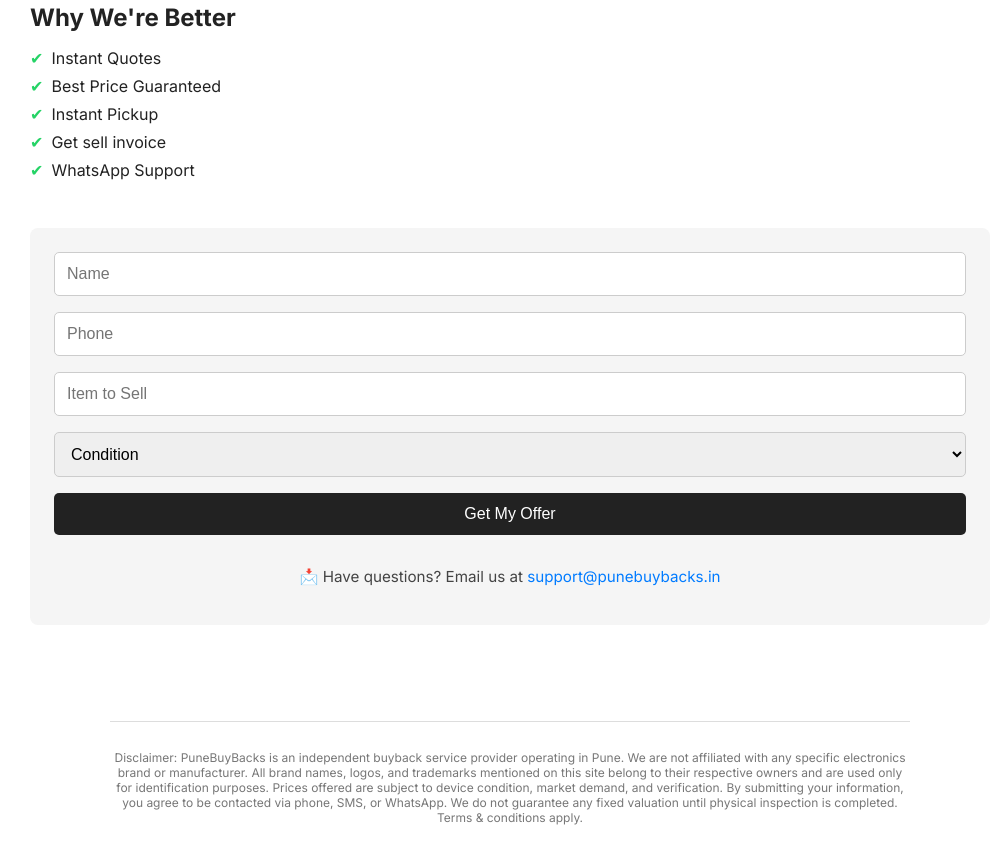
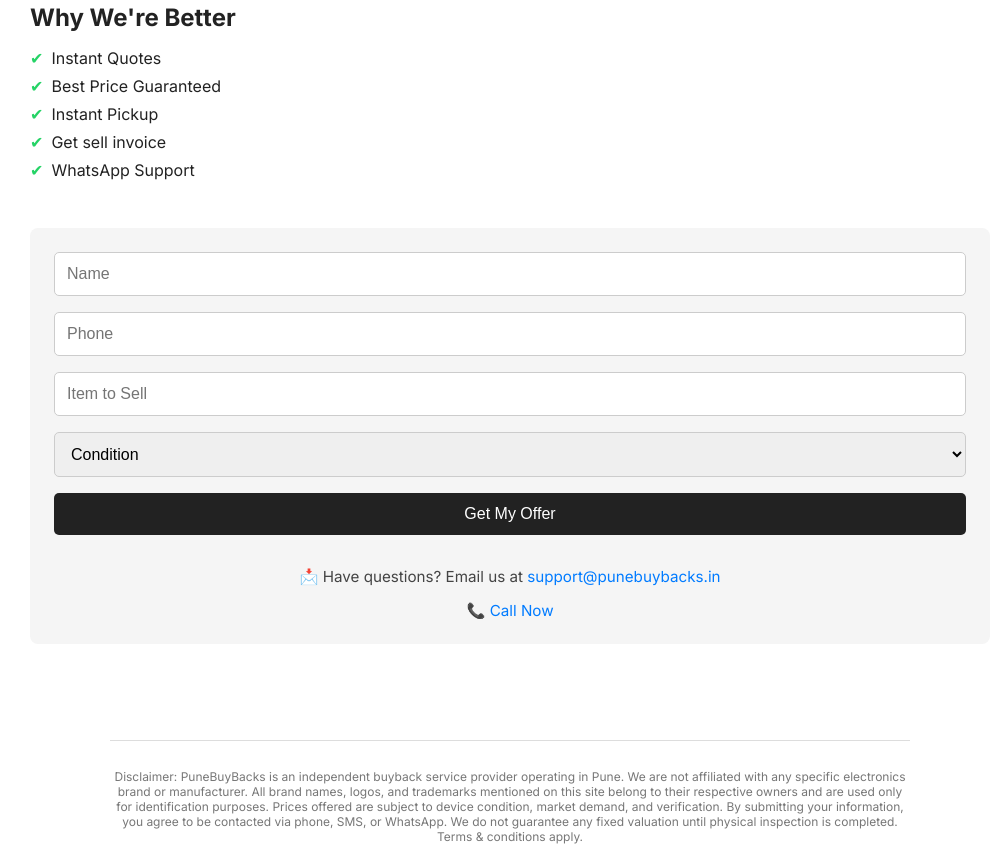
Before and after one commit to Shubhamtapkir29/buyback-landingpage, a plain HTML site: page index.html in a window 1280 px wide. Shown: the part 509-1365 px from the top of the page, without its empty margins (130-1127 px from the left). Drawn offline with Linux system fonts and the light colour scheme.

Commit message:
Update index.html

```diff
--- a/index.html
+++ b/index.html
@@ -80,6 +80,8 @@
       <button type="submit">Get My Offer</button>
       <section class="contact-email">
         <p>📩 Have questions? Email us at <a href="mailto:support@punebuybacks.in">support@punebuybacks.in</a></p>
+        <a href="tel:+917272989292">📞 Call Now</a>
+
       </section>
 
     </form>
```
